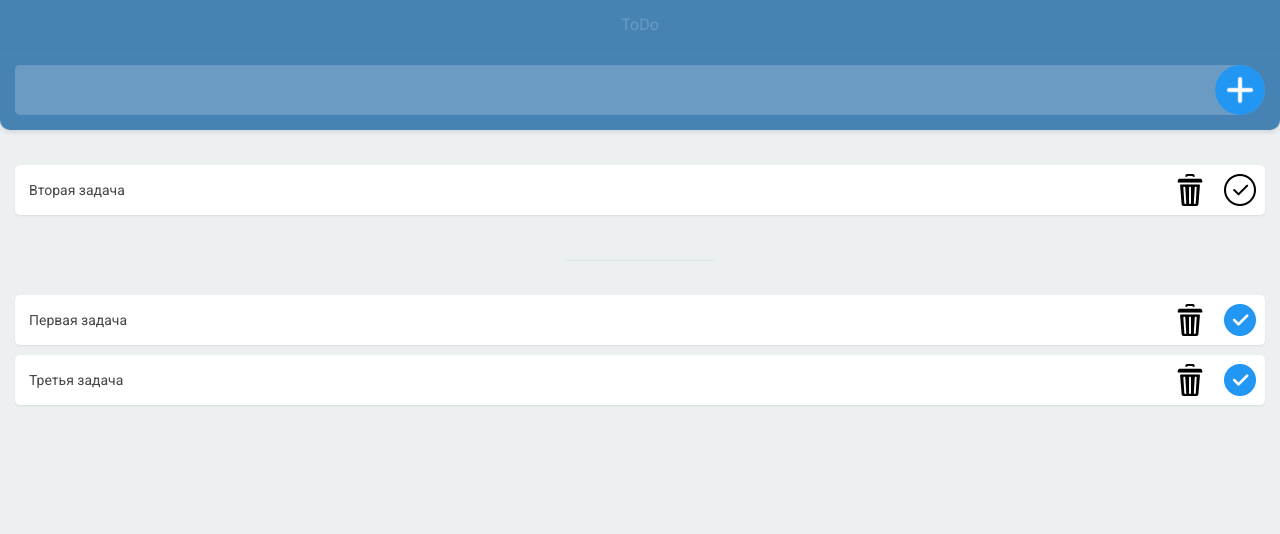
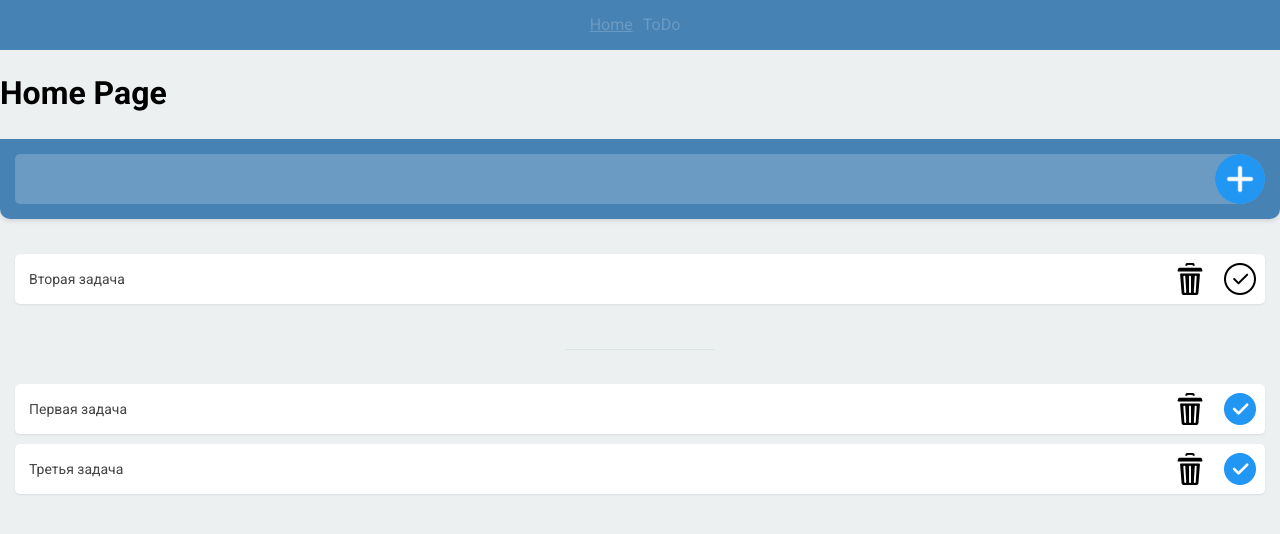
Before and after one commit to ruuuu/ToDolist_React, a React (Create React App) app: page / in a window 1280 px wide. Shown: the top 534 px of the page. Built offline with nearby package versions, Linux system fonts and the light colour scheme.

Commit message:
Add files via upload

```diff
--- a/package.json
+++ b/package.json
@@ -12,6 +12,7 @@
     "@types/react-dom": "^18.2.7",
     "react": "^18.2.0",
     "react-dom": "^18.2.0",
+    "react-router-dom": "^7.9.5",
     "react-scripts": "^5.0.1",
     "typescript": "^4.9.5",
     "web-vitals": "^2.1.4"
--- a/src/components/Header/Header.tsx
+++ b/src/components/Header/Header.tsx
@@ -1,5 +1,5 @@
 import classes from './Header.module.scss' // classes это объект, внутри котрого будут объекты наших стилей, префиксы у классов стилей  инкапсулируют стили
-
+import { NavLink } from 'react-router-dom'
 
 
 export const Header = () => {
@@ -7,7 +7,9 @@ export const Header = () => {
   return (
     <header className={classes.header}>
         <div className={classes.container}>
-            <a href="/" className={`${classes.link} ${classes.active}`}>ToDo</a>
+                                      {/* {`${classes.link} ${classes.active}`} */}
+            <NavLink to="/" className={({ isActive }) => isActive  ? classes.active : ''} > Home </NavLink>
+            <NavLink to="/todo" className={`${classes.link} ${classes.active}`} > ToDo </NavLink>
         </div>
     </header>
   )
--- a/src/components/ToDoList/ToDoList.tsx
+++ b/src/components/ToDoList/ToDoList.tsx
@@ -26,7 +26,7 @@ export const ToDoList = (props: { todos: ToDo [], updateToDo: Function, deleteTo
     return props.todos
               .filter((item) => item.isDone)
               .map((item, i) => {
-                return <ToDoListItem  toDoItem={item}   updateToDo={props.updateToDo}  deleteToDo={props.deleteToDo}  key={i}/>  // toDoItem это аргумент функции ToDoListItem
+                return <ToDoListItem  toDoItem={item}  updateToDo={props.updateToDo}  deleteToDo={props.deleteToDo}  key={i}/>  // toDoItem это аргумент функции ToDoListItem
               });
   };
 
--- a/src/index.tsx
+++ b/src/index.tsx
@@ -1,8 +1,12 @@
 import React from 'react';
 import ReactDOM from 'react-dom/client';
+import { BrowserRouter, Route, Routes } from "react-router-dom";
 import './assets/scss/normalize.scss';
 import './assets/scss/style.scss';
 import { ToDoListPage } from './pages/ToDoListPage';
+import { HomePage } from './pages/HomePage';
+import { Header } from './components/Header/Header';
+
 
 
 
@@ -14,6 +18,13 @@ const root = ReactDOM.createRoot(
 
 root.render(
   <React.StrictMode>
+    <BrowserRouter>
+    <Header />
+      <Routes>
+        <Route path="/" element={<HomePage />} />
+        <Route path="/todo" element={<ToDoListPage />} />
+      </Routes>
+    </BrowserRouter>
     <ToDoListPage />
   </React.StrictMode>
 );
--- /dev/null
+++ b/src/pages/HomePage.tsx
@@ -0,0 +1,8 @@
+
+
+export const HomePage = () => {
+
+  return (
+    <h1>Home Page</h1>
+  )
+}
--- a/src/pages/ToDoListPage.tsx
+++ b/src/pages/ToDoListPage.tsx
@@ -48,7 +48,7 @@ export const ToDoListPage = () => {
   const updateToDo = (todoItem: ToDo) => { // todoItem: выбранная задача
       const newToDos = todos.map((item) => {
           if(item.id === todoItem.id){
-            todoItem.isDone = !todoItem.isDone
+            item.isDone = !item.isDone
           }
 
           return item
@@ -60,11 +60,7 @@ export const ToDoListPage = () => {
 
 
   const deleteToDo = (todoItem: ToDo) => {
-    const newToDos = todos.filter((item) => {
-      if(item.id !== todoItem.id){
-        return item
-      }
-    });
+    const newToDos = todos.filter((item) => item.id !== todoItem.id);
 
     setTodos(newToDos)
   };
@@ -73,9 +69,7 @@ export const ToDoListPage = () => {
 
   return (
     <>
-      <Header />
-
-      <Form createNewToDo  = { createNewToDo } />
+      <Form createNewToDo  = {createNewToDo} />
 
       <ToDoList todos = {todos}  updateToDo={updateToDo}  deleteToDo={deleteToDo} />
     </>
```
